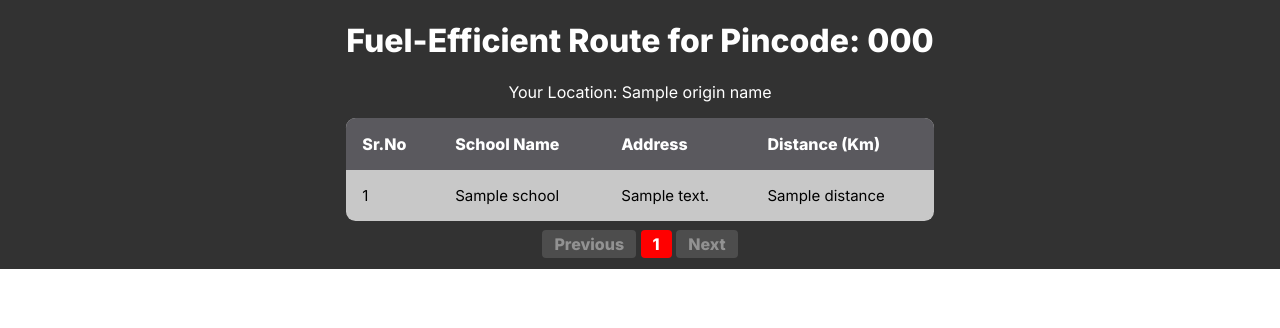
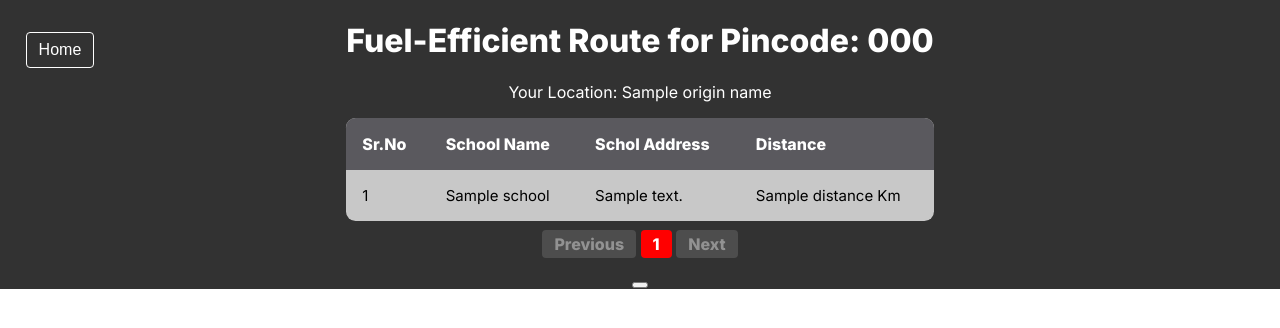
Before and after one commit to AmitChigare/fuel-efficient-route-api, a Django app: template schoolProject/templates/fuel_efficient_route.html in a window 1280 px wide. Shown: the top 328 px of the page. Run offline with Django 3.2, Linux system fonts and the light colour scheme; the template is opened without the code that fills it: most values are stand-ins (such as "Sample title", 1, 10 or a date in 2020).

Commit message:
Final Commit

```diff
--- a/schoolProject/schoolProject/static/style.css
+++ b/schoolProject/schoolProject/static/style.css
@@ -6,6 +6,11 @@
     padding: 0;
     box-sizing: border-box;
     font-family: 'Inter' !important;
+}
+
+a{
+    text-decoration: none;
+    cursor: pointer;
 }
 
 .main {
@@ -43,12 +48,12 @@
     /* background: linear-gradient(to right, #f32170, #ffeb07);
      */
     background-image: linear-gradient(90deg,
-            hsl(233deg 100% 78%) 0%,
-            hsl(195deg 100% 50%) 15%,
-            hsl(188deg 100% 50%) 30%,
-            hsl(177deg 100% 47%) 48%,
-            hsl(153deg 100% 50%) 68%,
-            hsl(81deg 100% 50%) 100%);
+            #8f9cff 0%,
+            #00bfff 15%,
+            #00ddff 30%,
+            #00f0e4 48%,
+            #00ff8c 68%,
+            #a6ff00 100%);
     -webkit-text-fill-color: transparent;
     -webkit-background-clip: text;
 }
@@ -208,11 +213,9 @@
 }
 
 .pagination a {
-    text-decoration: none;
     padding: 4px 12px;
     border: 0;
     border-radius: 4px;
-    cursor: pointer;
     font-size: 16px;
     font-weight: 700;
     background-color: grey;
@@ -228,3 +231,21 @@
     background-color: rgba(128, 128, 128, 0.344) !important;
     cursor: not-allowed !important;
 }
+
+.homeBtn a{
+   position: absolute;
+   top: 4%;
+   left: 2%;
+   padding: 8px 12px;
+   background-color: transparent;
+   border: 1px solid white;
+   color: white;
+   border-radius: 4px;
+   font-size: 16px;
+   transition: 0.2s linear all;
+}
+
+.homeBtn a:hover {
+    background-color: white;
+    color: black;
+}
--- a/schoolProject/templates/fuel_efficient_route.html
+++ b/schoolProject/templates/fuel_efficient_route.html
@@ -21,8 +21,8 @@
                         <tr>
                             <th>Sr.No</th>
                             <th>School Name</th>
-                            <th>Address</th>
-                            <th>Distance (km)</th>
+                            <th>Schol Address</th>
+                            <th>Distance</th>
                         </tr>
                     </thead>
                     <tbody>
@@ -31,7 +31,7 @@
                             <td>{{ forloop.counter }}</td>
                             <td>{{ school.name }}</td>
                             <td>{{ school.address }}</td>
-                            <td>{{ distance }}</td>
+                            <td>{{ distance }} Km</td>
                         </tr>
                         {% endfor %}
                     </tbody>
@@ -60,6 +60,9 @@
                 <a class="disabled" href="#">Next</a>
                 {% endif %}
             </div>
+            <div>
+                <button class="homeBtn"><a href="{% url 'home' %}">Home</a></button>
+            </div>
         </div>
     </div>
 </body>
```
Also changed, not shown: schoolProject/schoolApp/urls.py (+7 -3 lines), schoolProject/schoolApp/views.py (+35 -12 lines), README.md (added), schoolProject/templates/home.html (renamed from schoolProject/templates/fuel_efficient_form.html).
